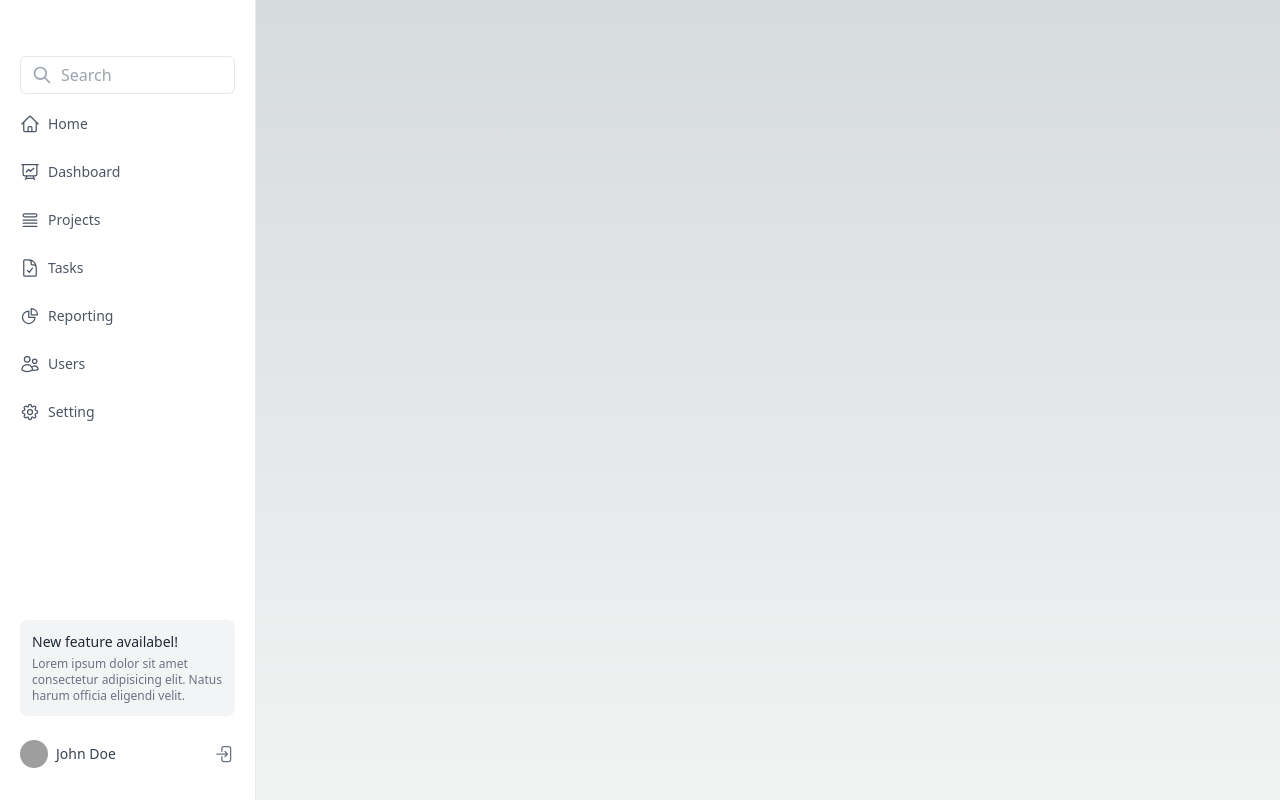
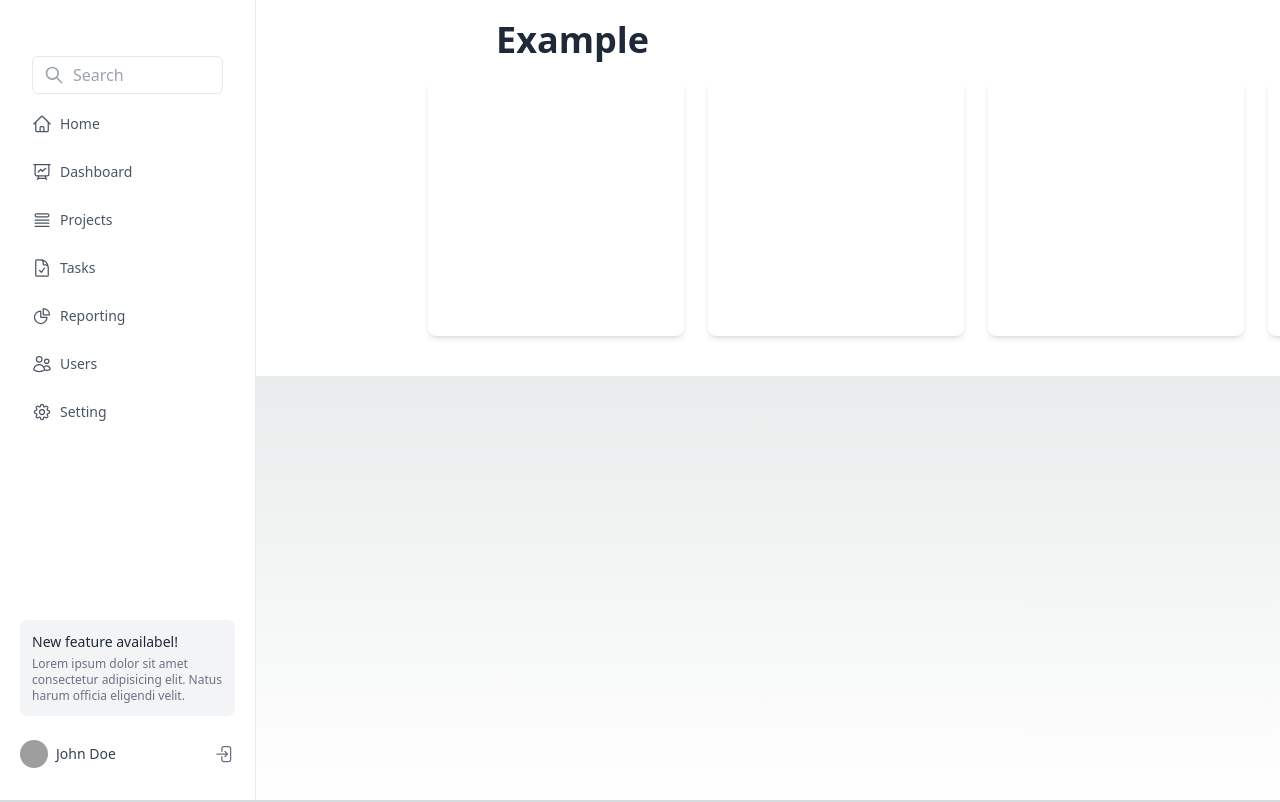
Before and after one commit to Sheng-777/1AM, a Next.js app: page / in a window 1280 px wide. Shown: the top 802 px of the page. Built offline with nearby package versions, Linux system fonts and the light colour scheme; grey boxes are pictures that could not be loaded.

Commit message:
Make scrollbar work kinda

```diff
--- a/components/scrollBar.tsx
+++ b/components/scrollBar.tsx
@@ -1,6 +1,6 @@
 export default function ScrollBar(){
     return(
-<div className="bg-white m-auto p-auto">
+<div className="flex flex-col bg-white m-auto p-auto">
 <h1
         className="flex py-5 lg:px-20 md:px-10 px-5 lg:mx-40 md:mx-20 mx-5 font-bold text-4xl text-gray-800"
       >
@@ -52,41 +52,6 @@ export default function ScrollBar(){
               className="w-64 h-64 max-w-xs overflow-hidden rounded-lg shadow-md bg-white hover:shadow-xl transition-shadow duration-300 ease-in-out"
             ></div>
           </div>
-          <div className="inline-block px-3">
-            <div
-              className="w-64 h-64 max-w-xs overflow-hidden rounded-lg shadow-md bg-white hover:shadow-xl transition-shadow duration-300 ease-in-out"
-            ></div>
-          </div>
-          <div className="inline-block px-3">
-            <div
-              className="w-64 h-64 max-w-xs overflow-hidden rounded-lg shadow-md bg-white hover:shadow-xl transition-shadow duration-300 ease-in-out"
-            ></div>
-          </div>
-          <div className="inline-block px-3">
-            <div
-              className="w-64 h-64 max-w-xs overflow-hidden rounded-lg shadow-md bg-white hover:shadow-xl transition-shadow duration-300 ease-in-out"
-            ></div>
-          </div>
-          <div className="inline-block px-3">
-            <div
-              className="w-64 h-64 max-w-xs overflow-hidden rounded-lg shadow-md bg-white hover:shadow-xl transition-shadow duration-300 ease-in-out"
-            ></div>
-          </div>
-          <div className="inline-block px-3">
-            <div
-              className="w-64 h-64 max-w-xs overflow-hidden rounded-lg shadow-md bg-white hover:shadow-xl transition-shadow duration-300 ease-in-out"
-            ></div>
-          </div>
-          <div className="inline-block px-3">
-            <div
-              className="w-64 h-64 max-w-xs overflow-hidden rounded-lg shadow-md bg-white hover:shadow-xl transition-shadow duration-300 ease-in-out"
-            ></div>
-          </div>
-          <div className="inline-block px-3">
-            <div
-              className="w-64 h-64 max-w-xs overflow-hidden rounded-lg shadow-md bg-white hover:shadow-xl transition-shadow duration-300 ease-in-out"
-            ></div>
-          </div>
         </div>
       </div>
 </div>
--- a/components/sideNavBar.tsx
+++ b/components/sideNavBar.tsx
@@ -15,7 +15,7 @@ export default function SideNavBar(){
     </a>
 
     <div className="flex flex-col justify-between flex-1 mt-6">
-        <nav className="flex-1 -mx-3 space-y-3 ">
+        <nav className="flex-1 -mx=-3 space-y-3 ">
             <div className="relative mx-3">
                 <span className="absolute inset-y-0 left-0 flex items-center pl-3">
                     <svg className="w-5 h-5 text-gray-400" viewBox="0 0 24 24" fill="none">
--- a/pages/index.tsx
+++ b/pages/index.tsx
@@ -8,10 +8,10 @@ const inter = Inter({ subsets: ['latin'] })
 export default function Home() {
   return (
     <main>
-      <div className='float-container'>
-        <SideNavBar/>
-        <ScrollBar/>
-        </div>
+      <div className='grid grid-flow-col grid-cols-max overflow-hidden'>
+        <div><SideNavBar/></div>
+        <div className='overflow-auto'><ScrollBar/></div>
+      </div>
     </main>
   )
 }
```
